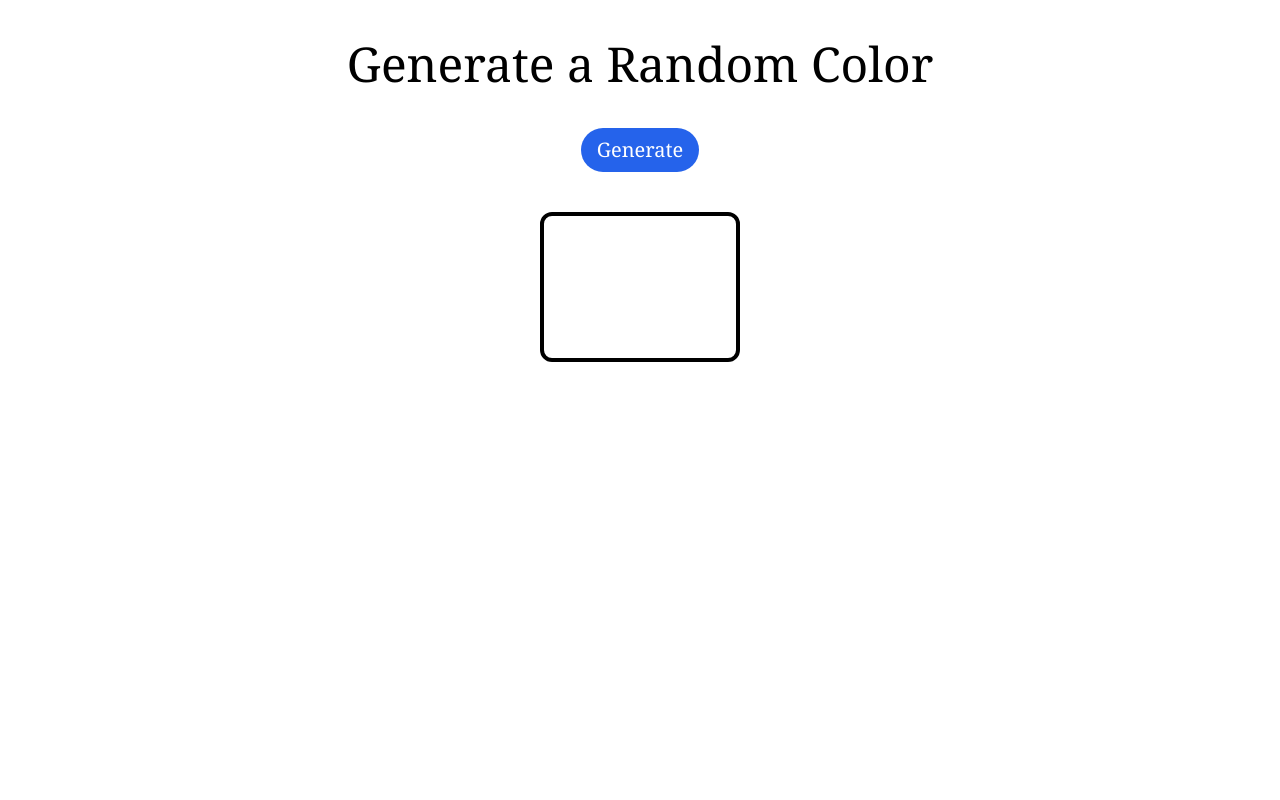
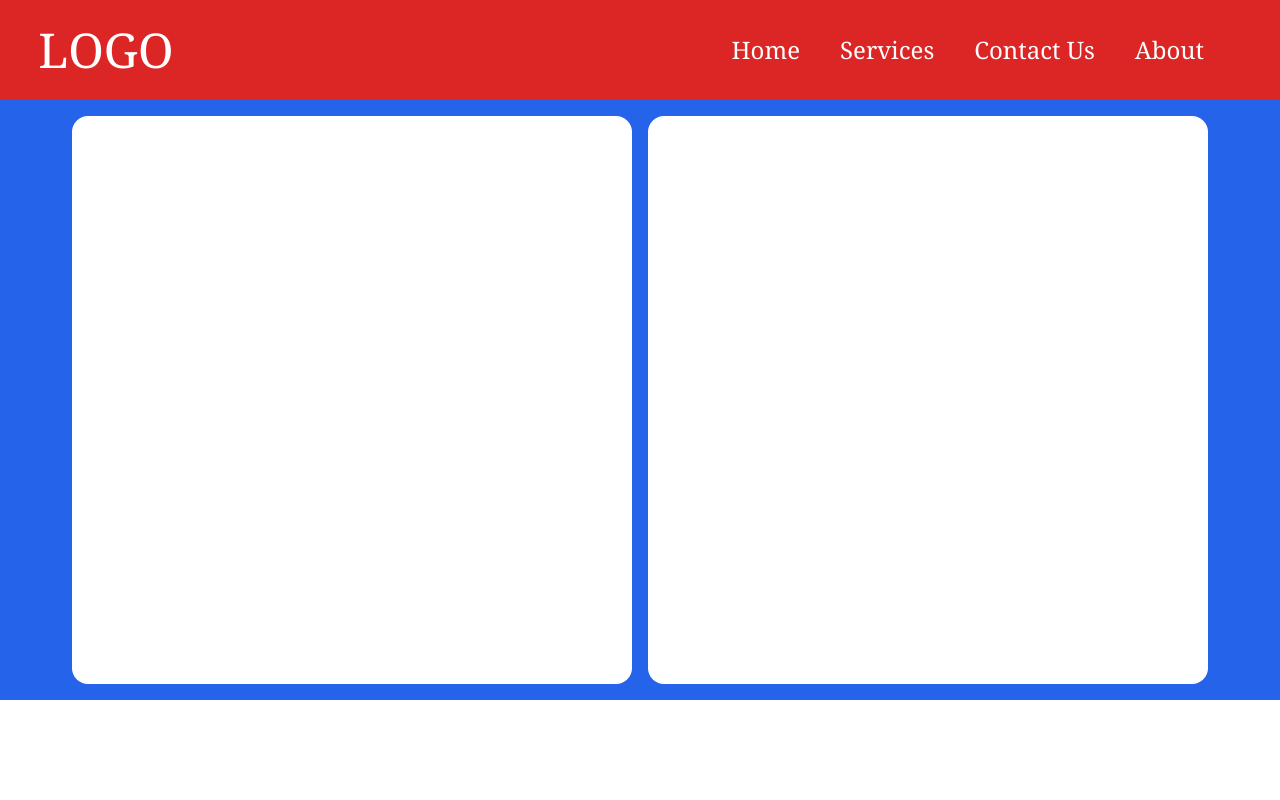
Before and after one commit to parthasdey2304/flask-revision, a Flask app: template templates/homepage.html in a window 1280 px wide. Run offline with Flask 3, Linux system fonts and the light colour scheme; the template is opened without the code that fills it: most values are stand-ins (such as "Sample title", 1, 10 or a date in 2020); some libraries are stand-ins or nearby versions.

Commit message:
initial commit

```diff
--- a/templates/homepage.html
+++ b/templates/homepage.html
@@ -1,40 +1,12 @@
-<html>
-    <head>
-        <title>
-            Random Color
-        </title>
-        <script src="https://cdn.tailwindcss.com"></script>
-    </head>
+{% extends "index.html" %}
 
-    <body class="w-full h-screen flex justify-center">
-        <div id="container" class="w-[600px] flex-col items-center py-10">
-            <h1 id="heading" class="text-5xl font-serif text-center">Generate a Random Color</h1>
-            <div class="w-full flex justify-center p-10">
-                <button id="generate_color" class="bg-blue-600 text-white px-4 py-2 rounded-full text-xl font-serif">Generate</button>
-            </div>
+{%  block main_content %}
 
-            <div class="w-full flex justify-center">
-                <div id="color_box" class="w-[200px] h-[150px] border-4 border-black rounded-xl"></div>
-            </div>
-        </div>
+<div class="w-full h-[600px] bg-blue-600 flex justify-center">
+    <div class="w-[1200px] h-full flex justify-evenly p-4">
+        <div class="w-[48%] h-full flex justify-center bg-white rounded-2xl"></div>
+        <div class="w-[48%] h-full flex justify-center bg-white rounded-2xl"></div>
+    </div>
+</div>
 
-        <script>
-            const heading = document.querySelector('#heading');
-            const button = document.querySelector('#generate_color');
-            const color_box = document.querySelector('#color_box');
-
-            button.addEventListener('click', () => {
-                let red = Math.floor(Math.random() * 255);
-                let blue = Math.floor(Math.random() * 255);
-                let green = Math.floor(Math.random() * 255);
-
-                let new_heading = `rgb(${red}, ${blue}, ${green})`;
-                console.log("Random Color generated!");
-
-                heading.innerText = new_heading;
-                color_box.style.backgroundColor = new_heading;
-                console.log("Color of the div has been update!");
-            });
-        </script>
-    </body>
-</html>
+{% endblock %}
--- a/templates/index.html
+++ b/templates/index.html
@@ -1,35 +1,31 @@
-<!DOCTYPE html>
-<html lang="en">
+<html>
     <head>
-    <meta charset="UTF-8">
-    <meta name="viewport" content="width=device-width, initial-scale=1.0">
+        <title>
+            {{ title }}
+        </title>
         <script src="https://cdn.tailwindcss.com"></script>
-    <title>{{ title }}</title>
-    <style>
-        ::-webkit-scrollbar {
-            display: none;
-        }
-    </style>
     </head>
-<body class="m-0 p-0 flex justify-center">
-    <div id="container" class="w-[1000px] h-screen border-2">
-        <div id="navbar" class="bg-red-600 w-full h-[50px] flex justify-between absolute top-0">
-            <div class="w-[150px] h-[50px] flex justify-center item-center">
-                <span class="text-4xl text-white font-serif">LOGO</span>
+
+    <body>
+        <div id="navbar" class="w-full h-[100px] bg-red-600 flex justify-center">
+            <div class="w-[1200px] h-full flex justify-between px-4">
+                <div class="w-[100px] flex justify-center items-center">
+                    <span class="text-5xl text-white font-serif">LOGO</span>
                 </div>
 
-            <div class="flex justify-end items-center px-5">
-                <ul class="flex justify-evenly text-white font-semibold">
-                    <li><a href="" class="hover:bg-white hover:rounded px-4 hover:py-1 duration-500 hover:duration-500 hover:text-red-600">Home</a></li>
-                    <li><a href="" class="hover:bg-white hover:rounded px-4 hover:py-1 duration-500 hover:duration-500 hover:text-red-600">Services</a></li>
-                    <li><a href="" class="hover:bg-white hover:rounded px-4 hover:py-1 duration-500 hover:duration-500 hover:text-red-600">Contact us</a></li>
-                    <li><a href="" class="hover:bg-white hover:rounded px-4 hover:py-1 duration-500 hover:duration-500 hover:text-red-600">About us</a></li>
+                <div class="h-full">
+                    <ul class="w-full h-full flex justify-evenly items-center text-2xl text-white font-serif">
+                        <li class="px-5 py-2 rounded hover:bg-white/30 duration-500 hover:duration-500"><a href="">Home</a></li>
+                        <li class="px-5 py-2 rounded hover:bg-white/30 duration-500 hover:duration-500"><a href="">Services</a></li>
+                        <li class="px-5 py-2 rounded hover:bg-white/30 duration-500 hover:duration-500"><a href="">Contact Us</a></li>
+                        <li class="px-5 py-2 rounded hover:bg-white/30 duration-500 hover:duration-500"><a href="">About</a></li>
                     </ul>
                 </div>
             </div>
         </div>
 
-    <div id="footer" class="bg-blue-600 w-full h-[100px] flex justify-between absolute bottom-0"></div>
+        {% block main_content %}
 
+        {% endblock %}
     </body>
 </html>
```
Lines whose indentation alone changed are shown as unchanged.
